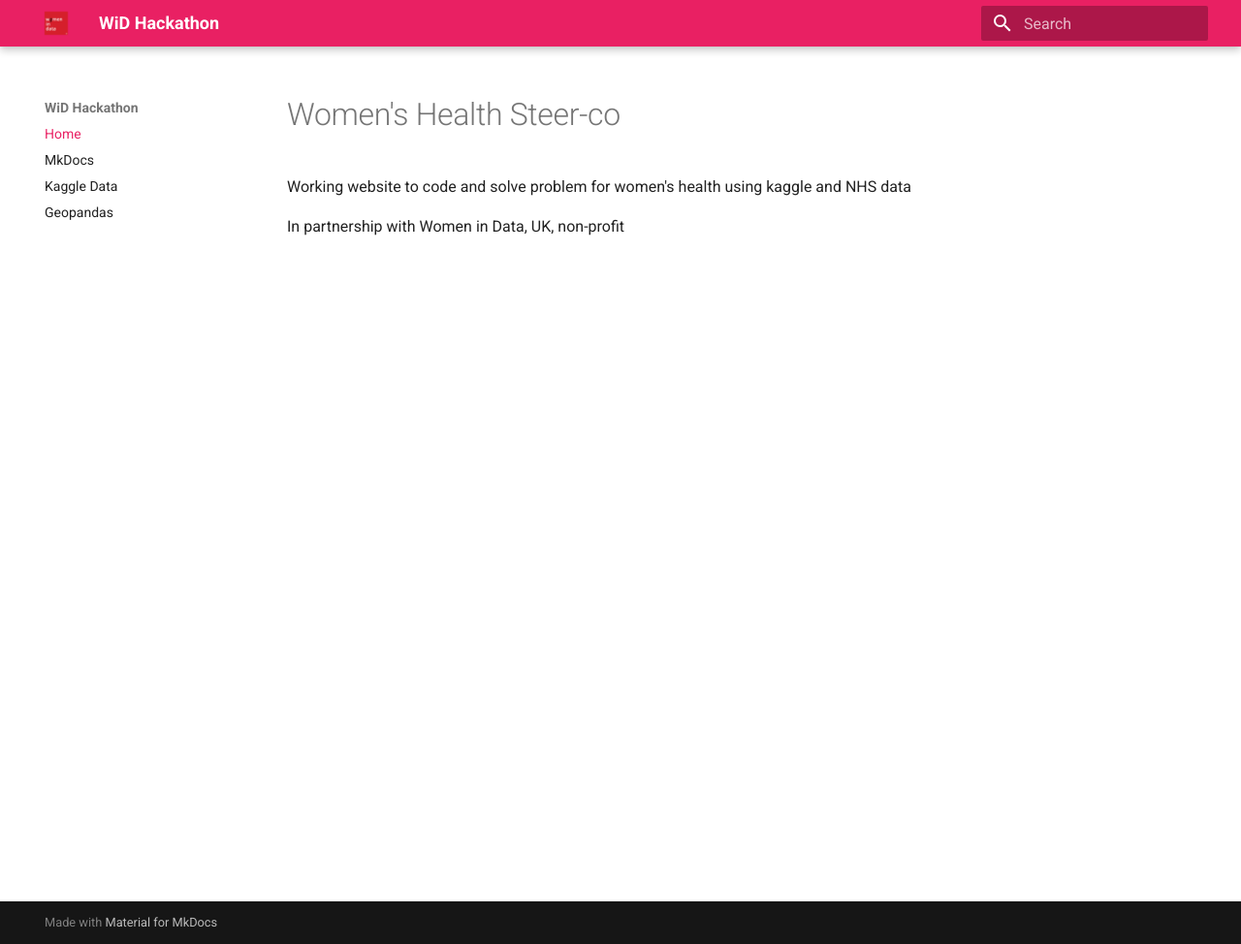
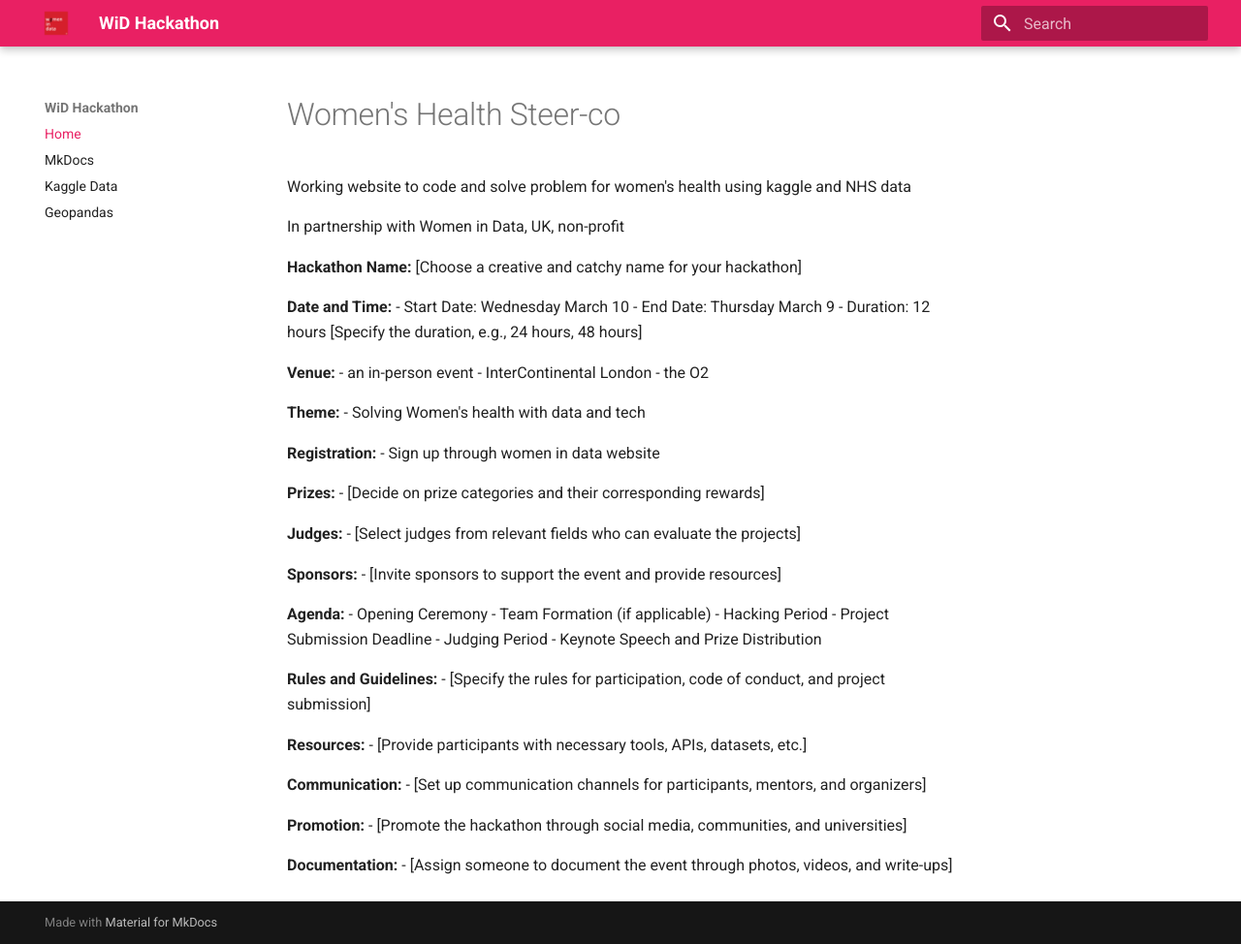
Before and after one commit to mconwa02/wid_hackathon, an MkDocs documentation site: the page built from docs/about.md, in a window 1280 px wide and 974 px high. Shown: the whole window at 97% size. Built offline with MkDocs 1.6.1 and Material for MkDocs 9.7.7, drawn with Linux system fonts in a browser that asks for light colours.

Commit message:
Update about.md

```diff
--- a/docs/about.md
+++ b/docs/about.md
@@ -1,6 +1,54 @@
 # Women's Health Steer-co
 
-Working website to code and solve problem for women's health using
-kaggle and NHS data
+Working website to code and solve problem for women's health using kaggle and NHS data
 
 In partnership with Women in Data, UK, non-profit
+
+**Hackathon Name:** [Choose a creative and catchy name for your hackathon]
+
+**Date and Time:**
+- Start Date: Wednesday March 10
+- End Date: Thursday March 9
+- Duration: 12 hours [Specify the duration, e.g., 24 hours, 48 hours]
+
+**Venue:**
+- an in-person event
+- InterContinental London - the O2
+
+**Theme:**
+- Solving Women's health with data and tech
+
+**Registration:**
+- Sign up through women in data website
+
+**Prizes:**
+- [Decide on prize categories and their corresponding rewards]
+
+**Judges:**
+- [Select judges from relevant fields who can evaluate the projects]
+
+**Sponsors:**
+- [Invite sponsors to support the event and provide resources]
+
+**Agenda:**
+- Opening Ceremony
+- Team Formation (if applicable)
+- Hacking Period
+- Project Submission Deadline
+- Judging Period
+- Keynote Speech and Prize Distribution
+
+**Rules and Guidelines:**
+- [Specify the rules for participation, code of conduct, and project submission]
+
+**Resources:**
+- [Provide participants with necessary tools, APIs, datasets, etc.]
+
+**Communication:**
+- [Set up communication channels for participants, mentors, and organizers]
+
+**Promotion:**
+- [Promote the hackathon through social media, communities, and universities]
+
+**Documentation:**
+- [Assign someone to document the event through photos, videos, and write-ups]
```
